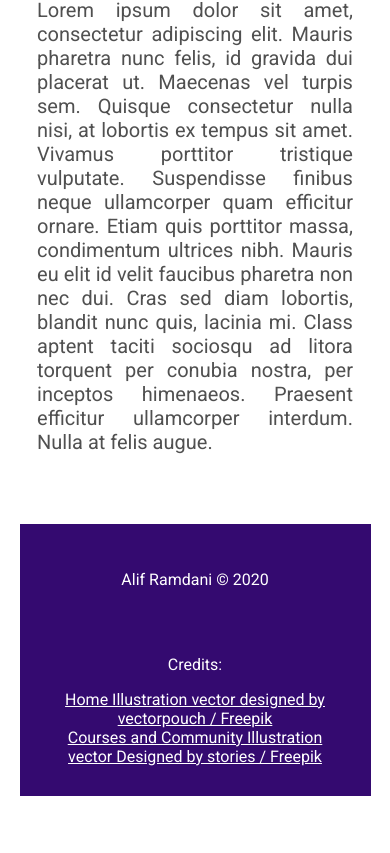
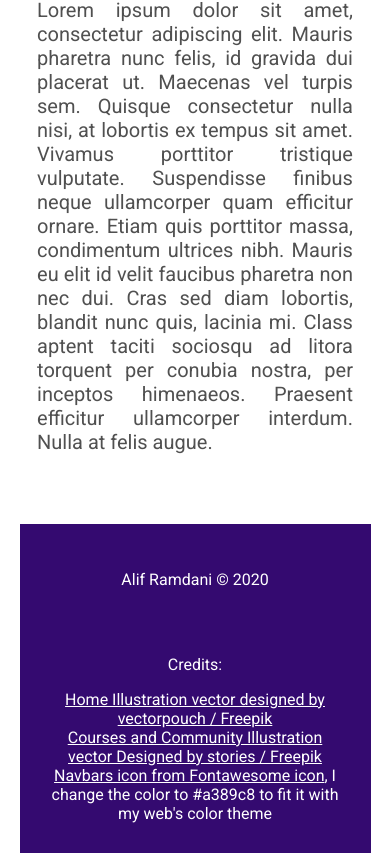
Before and after one commit to alramdein/webly, a plain HTML site: page index.html in a window 390 px wide. Shown: the part 4820-5673 px from the top of the page. Before the commit the page ends 5616 px from the top, so only its background shows below. Drawn offline with Linux system fonts and the light colour scheme.

Commit message:
add responsive web, js loop for content and navbar function

```diff
--- a/index.html
+++ b/index.html
@@ -103,9 +103,9 @@
         <section id="credits" class="credits">
             <p>Credits:</p>
             <a href="http://www.freepik.com/vectorpouch">Home Illustration vector designed by vectorpouch / Freepik</a> <br/>
-            <a href="http://www.freepik.com/stories">Courses and Community Illustration vector Designed by stories / Freepik</a>
+            <a href="http://www.freepik.com/stories">Courses and Community Illustration vector Designed by stories / Freepik</a><br/>
+            <span><a href="https://fontawesome.com/license">Navbars icon from Fontawesome icon</a>, I change the color to #a389c8 to fit it with my web's color theme</span>
         </section>
-
     </footer>
     <script src="index.js"></script>
 </body>
```
